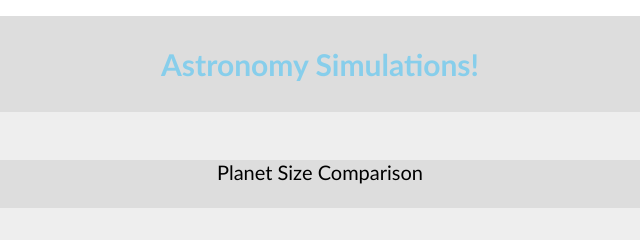
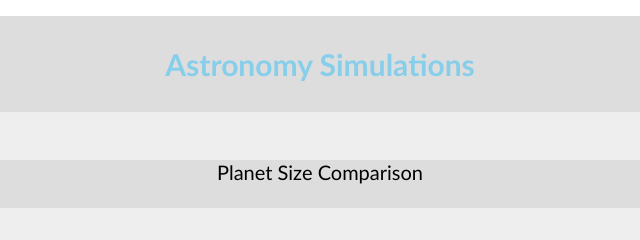
Before and after one commit to AstronomySimulations/AstronomySimulations, a plain HTML site: page index.html in a window 1280 px wide. Shown: the top 240 px of the page, 320-960 px from the left. Drawn offline with Linux system fonts and the light colour scheme.

Commit message:
Adjusting Screen Height

```diff
--- a/index.html
+++ b/index.html
@@ -9,7 +9,7 @@
 <body>
     <div class="grid">
         <div class="header">
-            <div class="astronomysimulations">Astronomy Simulations!</div>
+            <div class="astronomysimulations">Astronomy Simulations</div>
 
         </div>
 
--- a/styles4.css
+++ b/styles4.css
@@ -1,6 +1,5 @@
 
 html, body {
-    height: 100%;
 }
 
 .grid {
@@ -10,6 +9,7 @@ html, body {
     justify-items: stretch;
     align-items: stretch;
     margin: 1em;
+    min-height: 100%;
 }
 
 .grid > div {
```
